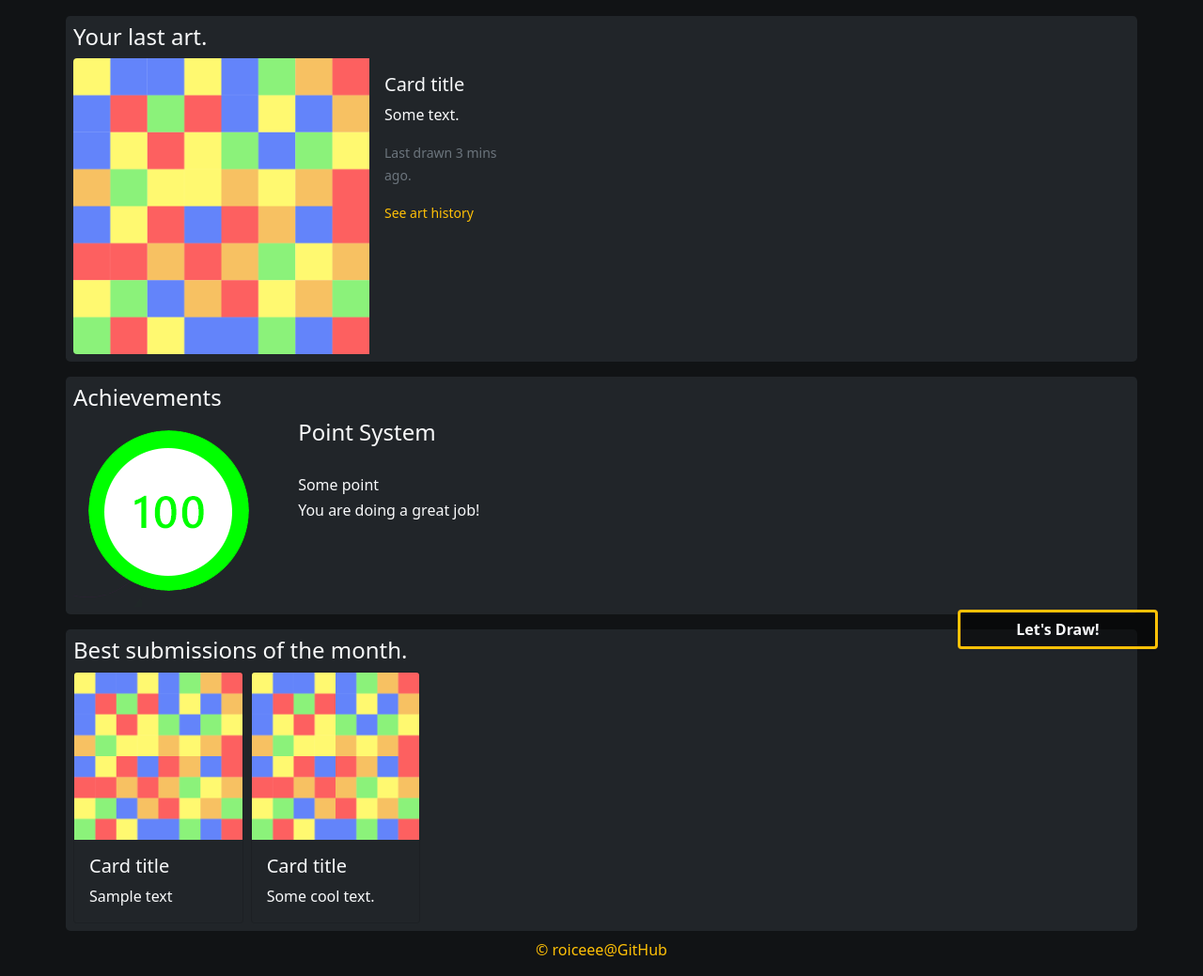
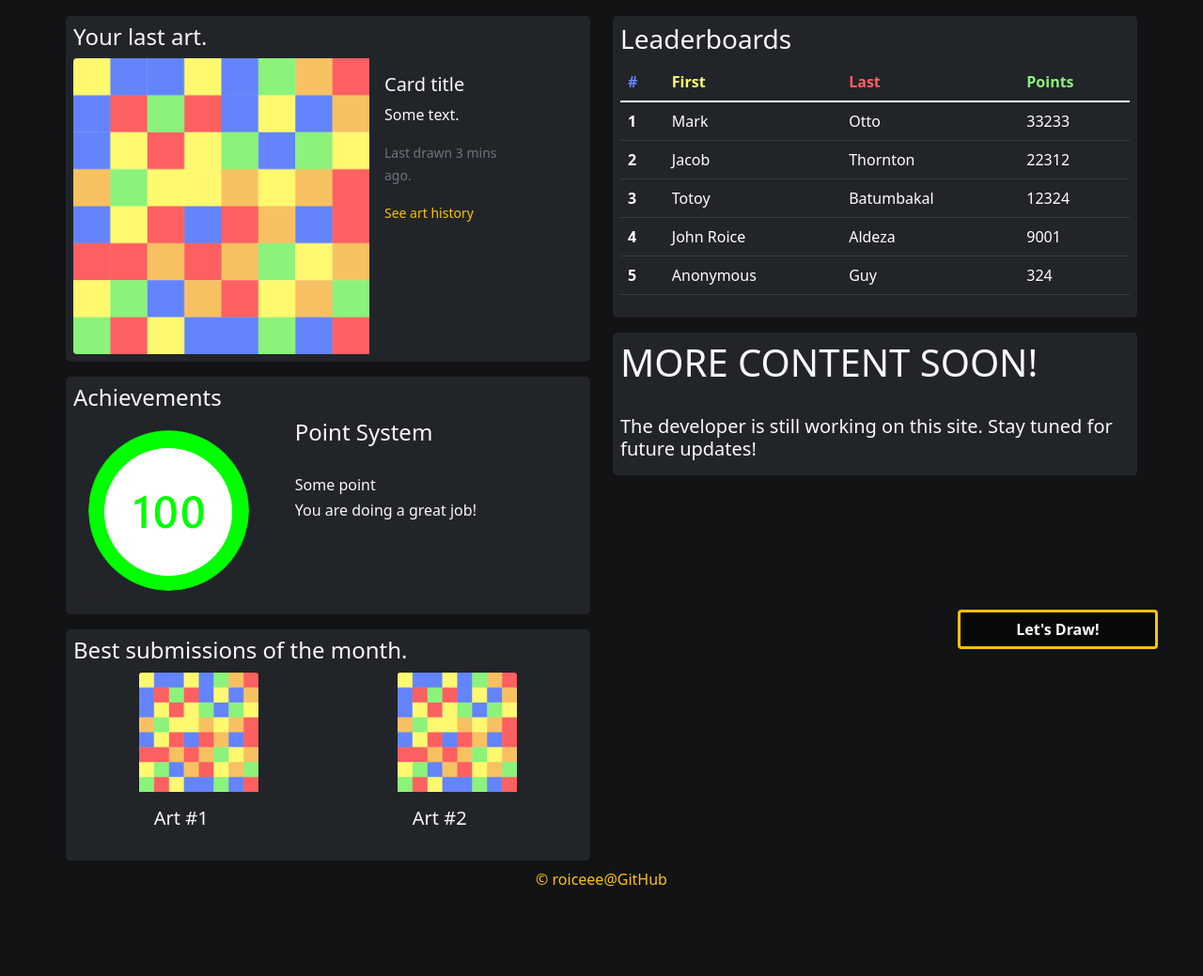
Before and after one commit to roiceee/Dashboard, a website: page index.html in a window 1280 px wide. Shown: the part 61-1100 px from the top of the page at 94% size. After the commit the page ends 1025 px from the top, so only its background shows below. Drawn offline with nearby package versions, Linux system fonts and the light colour scheme.

Commit message:
add table

```diff
--- /dev/null
+++ b/events.js
@@ -0,0 +1,6 @@
+function buttonEvents() {
+    const drawButton = document.querySelector("#draw-button");
+    drawButton.addEventListener('click', (e) => location.href=`https://roiceee.github.io/PixelPaint`);
+}
+
+buttonEvents();
--- a/index.html
+++ b/index.html
@@ -11,7 +11,9 @@
 <body class="bg-secondary p-2">
     <div class="container-fluid text-light position-relative d-grid gap-3">
 
-        <div class="container-fluid">
+      <!-- navbar -->
+
+      <div class="container-fluid">
         <nav class="navbar navbar-expand-sm navbar-dark">
             <div class="container">
               <div class="nav-item">
@@ -57,6 +59,11 @@
           </nav>
         </div>
 
+        <div class="container gx-0 gy-0">
+
+      <div class="row">
+      <!--Left side-->
+        <div class="col-md-6 d-grid gap-3">
         <div class="container p-2 bg-dark rounded-3">
             <div class="card-3" style="max-width: 540px;">
                 <div class="row g-0">
@@ -79,12 +86,12 @@
         <div class="container p-2 bg-dark rounded-3">
             <h4>Achievements</h4>
             <div class="row">
-              <div class="col-md-6 col-lg-6">
+              <div >
                 <div class="row">
-                <div class="col-7 col-lg-5">
+                <div class="col-7 col-md-7 col-lg-5">
                     <img src="images/point.png" alt="">
                 </div>
-                <div class="col-4 col-lg-5">
+                <div class="col-4 col-md-5">
                   <h4>Point System</h4>
                   <br>
                   <h6>Some point</h6>
@@ -97,34 +104,88 @@
 
         <div class="container p-2 bg-dark rounded-3">
             <h4>Best submissions of the month.</h4>
-            <div class="row g-2">
-                <div class="col-4 col-lg-2">
+            <div class="row g-2 d-flex justify-content-around">
+                <div class="col-4 col-md-3">
                   <div class="card bg-dark style="max-width: 540px;">
                     <img src="images/PxPaintCanvas.png" class="card-img-top w-100" alt="...">
                     <div class="card-body">
-                      <h5 class="card-title">Card title</h5>
-                      <p class="card-text">Sample text</p>
+                      <h5 class="card-title">Art #1</h5>
                     </div>
                   </div>
                 </div>
-                <div class="col-4 col-lg-2">
+                <div class="col-4 col-md-3">
                   <div class="card bg-dark style="max-width: 540px;">
                     <img src="images/PxPaintCanvas.png" class="card-img-top" alt="...">
                     <div class="card-body">
-                      <h5 class="card-title">Card title</h5>
-                      <p class="card-text">Some cool text.</p>
+                      <h5 class="card-title">Art #2</h5>
                     </div>
                   </div>
                 </div>
               </div>
         </div>
+      </div>
+        <div class="col-md-6 mt-3 mt-md-0 d-flex flex-column gap-3">
+          <div class="container p-2 bg-dark rounded-3">
+            <h3>Leaderboards</h3>
+            <table class="table table-dark table-striped-columns">
+              <thead>
+                <tr>
+                  <th scope="col" class="letter4">#</th>
+                  <th scope="col" class="letter3">First</th>
+                  <th scope="col" class="letter2">Last</th>
+                  <th scope="col" class="letter5">Points</th>
+                </tr>
+              </thead>
+              <tbody>
+                <tr>
+                  <th scope="row">1</th>
+                  <td>Mark</td>
+                  <td>Otto</td>
+                  <td>33233</td>
+                </tr>
+                <tr>
+                  <th scope="row">2</th>
+                  <td>Jacob</td>
+                  <td>Thornton</td>
+                  <td>22312</td>
+                </tr>
+                <tr>
+                  <th scope="row">3</th>
+                  <td>Totoy</td>
+                  <td>Batumbakal</td>
+                  <td>12324</td>
+                </tr>
+                <tr>
+                  <th scope="row">4</th>
+                  <td>John Roice</td>
+                  <td>Aldeza</td>
+                  <td>9001</td>
+                </tr>
+                <tr>
+                  <th scope="row">5</th>
+                  <td>Anonymous</td>
+                  <td>Guy</td>
+                  <td>324</td>
+                </tr>
+              </tbody>
+            </table>
+          </div>
+          <div class="container p-2 bg-dark rounded-3">
+            <h1>MORE CONTENT SOON!</h1>
+            <br>
+            <h5>The developer is still working on this site. Stay tuned for future updates!</h5>
+          </div>
+        </div>
     </div>
+  </div>
+  </div>
 
     <button class="btn btn-outline-warning bg-black position-fixed col-4 col-md-3 col-lg-2 bottom-0 end-0 mx-5 mb-5 fw-bold
-    border-3 text-light bg-opacity-50">Let's Draw!</button>
+    border-3 text-light bg-opacity-50" id="draw-button">Let's Draw!</button>
     <footer class="bottom-0 text-center mx-2 my-2">
         <a href="https://github.com/roiceee" class="text-decoration-none text-warning">© roiceee@GitHub</a>
     </footer>
     <script src="https://cdn.jsdelivr.net/npm/bootstrap@5.0.2/dist/js/bootstrap.min.js" integrity="sha384-cVKIPhGWiC2Al4u+LWgxfKTRIcfu0JTxR+EQDz/bgldoEyl4H0zUF0QKbrJ0EcQF" crossorigin="anonymous"></script>
+    <script src="events.js"></script>
 </body>
 </html>
```
